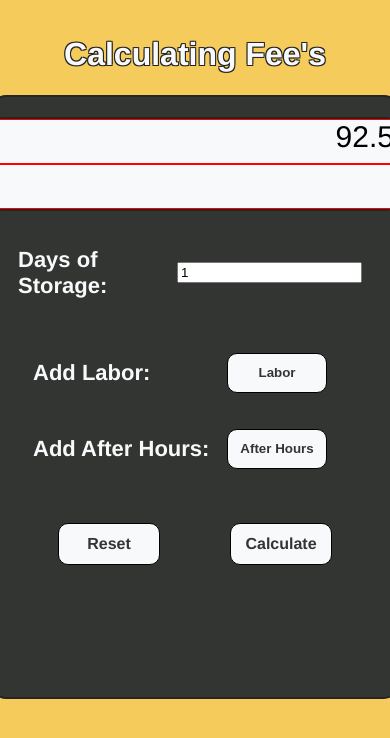
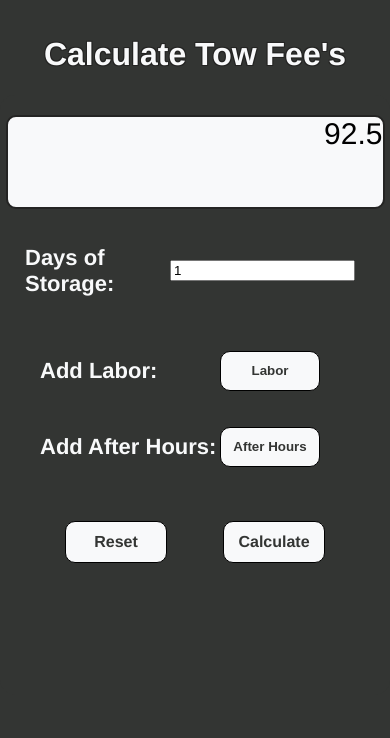
Before and after one commit to sebtheedark/United_Fee_Calc, a plain HTML site: page index.html in a window 390 px wide. Both pictures are taken after a click on the button "Labor". Drawn offline with Linux system fonts and the light colour scheme.

Commit message:
Mobile friendly?

```diff
--- a/app.js
+++ b/app.js
@@ -24,21 +24,32 @@ function calculate() {
     let bttom = bttmDisp.innerHTML;
 
     bttmDisp.innerHTML = +main + +top;
+    topDisp.innerHTML = '';
+
+    let bttm = bttmDisp.innerHTML;
+
+    bttmDisp.innerHTML = bttm;
+    console.log(bttm)
+
     console.log('click');
-    console.log(bttom)
 }
 
-function reset() {
-    let days = document.getElementById("daily").value; // Amount of days
-
-    bttmDisp.innerHTML = '';
-    topDisp.innerHTML = '';
-    console.log('refresh');
+function labor() {
+    let LA = 92.50;
+    topDisp.innerHTML = LA;
+    console.log('labor');
 }
 
 function afterHour() {
     let AH = 92.50
     topDisp.innerHTML = AH;
-
     console.log('afterhours');
 }
+
+// Resets all paramenters
+function reset() {
+    document.getElementById("daily").value = ''; // Amount of days
+    bttmDisp.innerHTML = '';
+    topDisp.innerHTML = '';
+    console.log('refresh');
+}
--- a/index.html
+++ b/index.html
@@ -3,13 +3,13 @@
   <head>
     <meta charset="UTF-8" />
     <meta http-equiv="X-UA-Compatible" content="IE=edge" />
-    <meta name="viewport" content="width=device-width, initial-scale=1.0" />
+    <meta name="viewport" content="width=device-width, initial-scale=1" />
     <link rel="stylesheet" href="styles.css" />
     <title>Fee Calculator</title>
   </head>
   <body>
     <header>
-      <h1>Calculating Fee's</h1>
+      <h1>Calculate Tow Fee's</h1>
     </header>
     <div class="main">
       <div class="calcBody">
@@ -49,7 +49,7 @@
                 type="button"
                 value="Labor"
                 id="LA"
-                onclick="afterHour()"
+                onclick="labor()"
               />
             </div>
           </div>
--- a/styles.css
+++ b/styles.css
@@ -1,10 +1,11 @@
 body{
     padding: 0;
     margin: 0;
-    height: 100%;
-    width: 100%;
-    background-color: #F5CB5C;
+    height: auto;
+    width: auto;
+    background-color: #333533;
     font-family: Helvetica Neue;
+    overflow: hidden;
 }
 header{
     text-align: center;
@@ -26,8 +27,8 @@ header{
 }
 .calcBody{
     border-radius: 15px;
-    border: 2px solid #242423;
-    width: 450px;
+    border: 0px solid #242423;
+    width: 430px;
     height: 600px;
     background-color: #333533;
 }
@@ -39,19 +40,19 @@ header{
     border-radius: 10px;
     margin-top: 20px;
     border: 2px solid #242423;
-    width: 400px;
+    width: 375px;
     height: 90px;
     background-color: #f8f9fa;
     font-size: 30px;
 }
 .topDisp{
     height: 43px;
-    border: 1px solid red;
+    /*border: 1px solid red;*/
     text-align: right;
 }
 .bottomDisp{
     height: 43px;
-    border: 1px solid red;
+    /*border: 1px solid red;*/
     text-align: right;
 }
 
```
